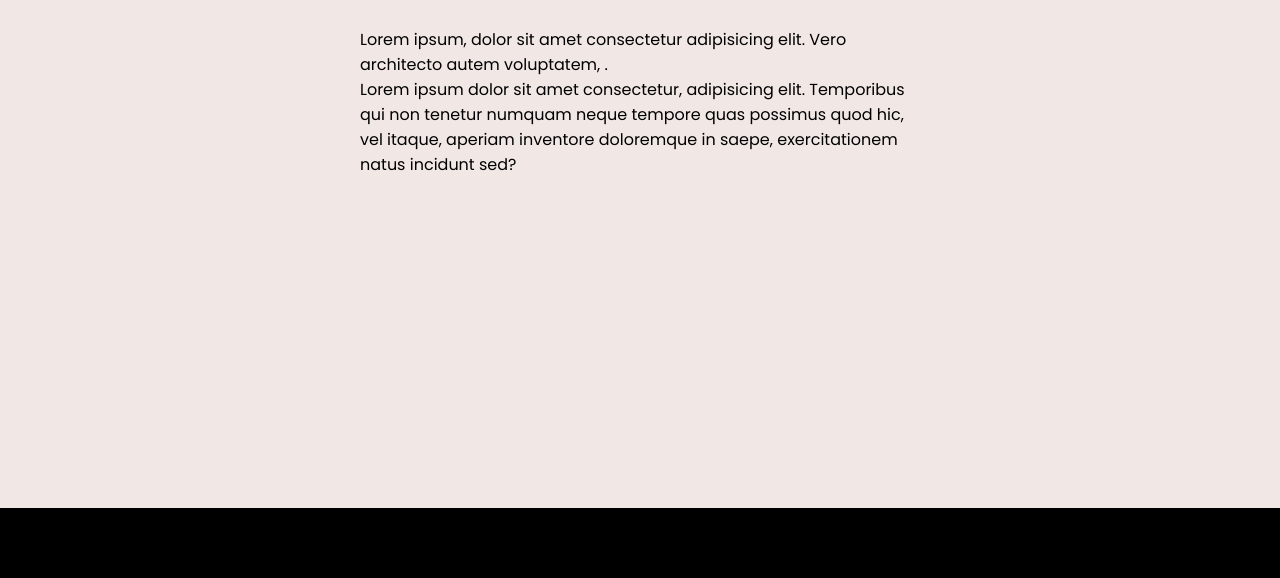
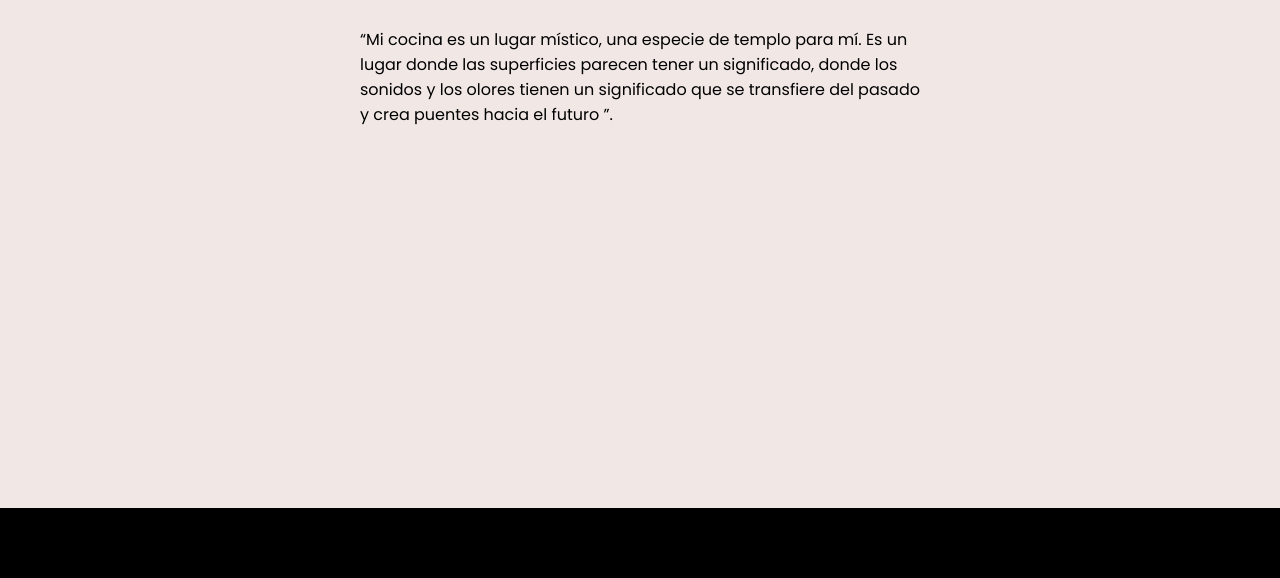
Before and after one commit to VanHelsing1990/Marchilli-lacreme-de-la-creme, a plain HTML site: page paginas/nosotros.html in a window 1280 px wide. Shown: the part 222-800 px from the top of the page. Drawn offline with Linux system fonts and the light colour scheme.

Commit message:
nosotros

```diff
--- a/paginas/nosotros.html
+++ b/paginas/nosotros.html
@@ -70,8 +70,8 @@
                     <img src="/images/nosotros.jpg" alt="Espacio de Trabajo">
                 </div>
                 <div class="columnas-nos">
-                    <p>Lorem ipsum, dolor sit amet consectetur adipisicing elit. Vero architecto autem voluptatem, .</p>
-                    <p>Lorem ipsum dolor sit amet consectetur, adipisicing elit. Temporibus qui non tenetur numquam neque tempore quas possimus quod hic, vel itaque, aperiam inventore doloremque in saepe, exercitationem natus incidunt sed?</p>
+                    <p>“Mi cocina es un lugar místico, una especie de templo para mí. Es un lugar donde las superficies parecen tener un significado, donde los sonidos y los olores tienen un significado que se transfiere del pasado y crea puentes hacia el futuro ”.</p>
+
                 </div>
             </div>
 
```
